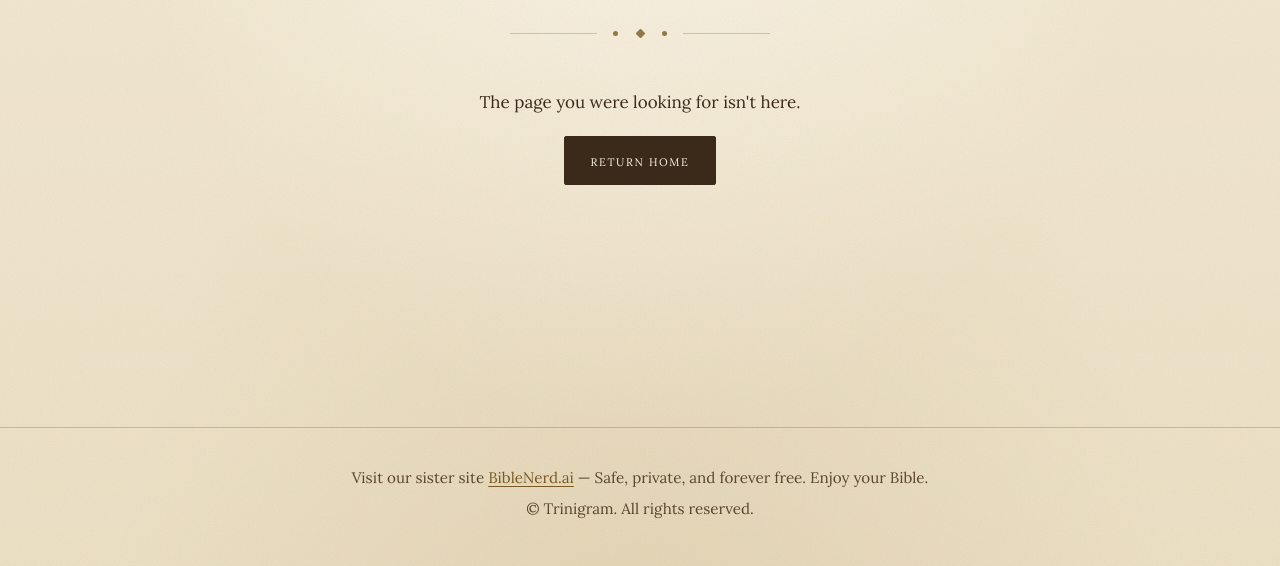
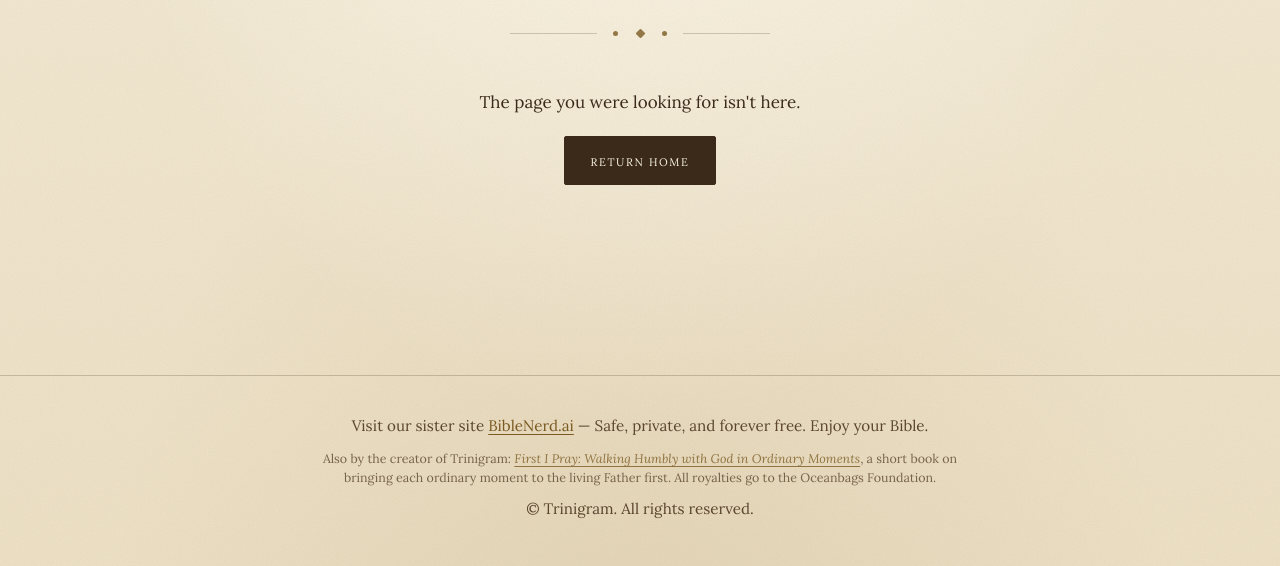
Before and after one commit to mlw903a/trinigram, a plain HTML site: page 404.html in a window 1280 px wide. Shown: the part 234-800 px from the top of the page. Drawn offline with nearby package versions, Linux system fonts and the light colour scheme.

Commit message:
Footer: fine-print note about First I Pray

```diff
--- a/404.html
+++ b/404.html
@@ -41,6 +41,7 @@
   </main>
   <footer class="site-footer">
     <p>Visit our sister site <a href="https://biblenerd.ai/" rel="noopener noreferrer">BibleNerd.ai</a> — Safe, private, and forever free. Enjoy your Bible.</p>
+    <p class="fine-print">Also by the creator of Trinigram: <a href="https://firstipray.com/" rel="noopener noreferrer"><em>First I Pray: Walking Humbly with God in Ordinary Moments</em></a>, a short book on bringing each ordinary moment to the living Father first. All royalties go to the Oceanbags Foundation.</p>
     <p>© Trinigram. All rights reserved.</p>
   </footer>
 </body>
--- a/css/style.css
+++ b/css/style.css
@@ -261,6 +261,7 @@ p { margin: 0 0 1.1rem; }
   color: var(--ink-soft);
 }
 .site-footer p { margin: 0.3rem 0; }
+.site-footer .fine-print { font-size: 0.78rem; line-height: 1.5; opacity: 0.8; max-width: 40rem; margin: 0.6rem auto; }
 
 /* ---------- FAQ ---------- */
 .faq h2 { margin-top: 0.5rem; }
```
Also changed, not shown: assessment/index.html (+1 -0 lines), books-articles/index.html (+1 -0 lines), dive-deeper/index.html (+1 -0 lines), index.html (+1 -0 lines).
